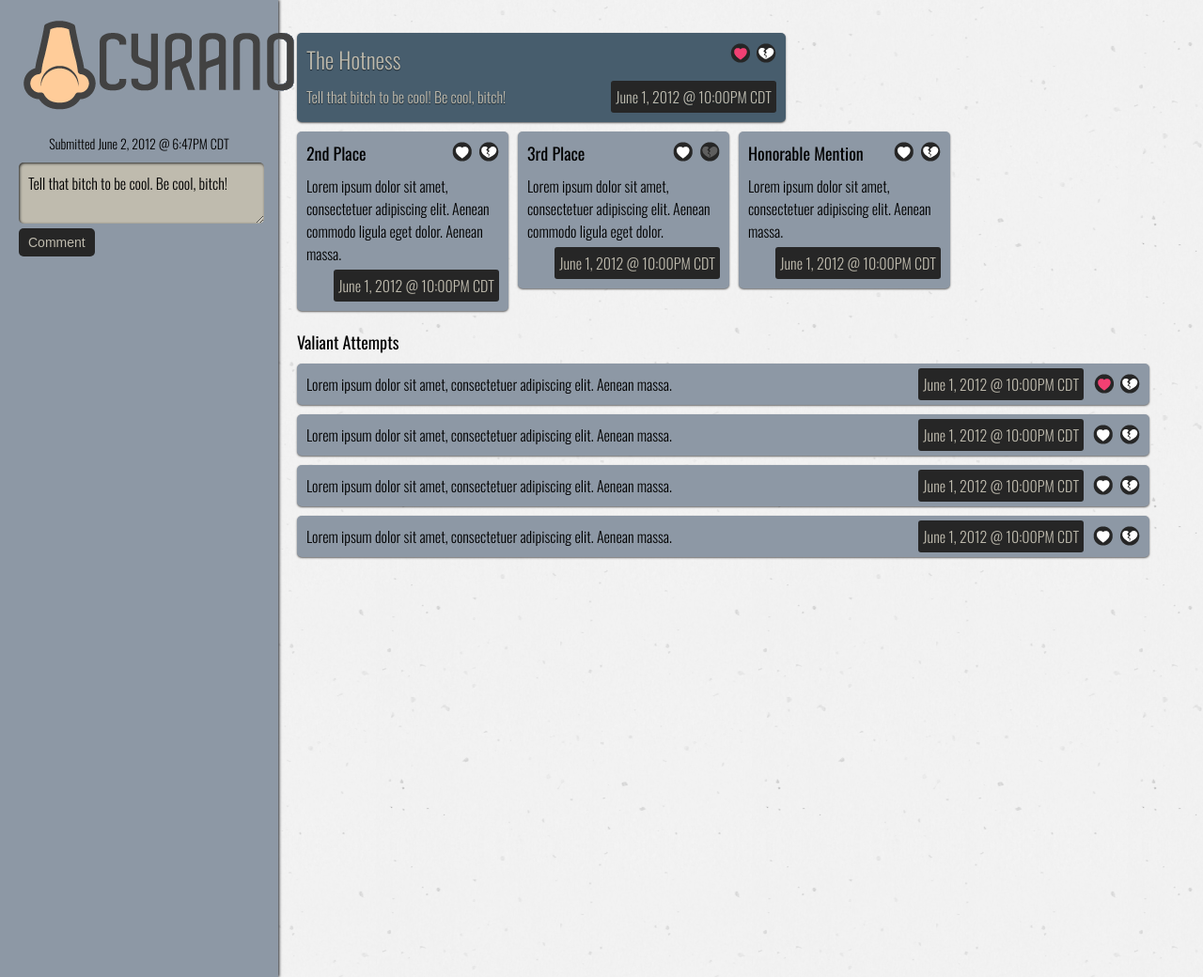
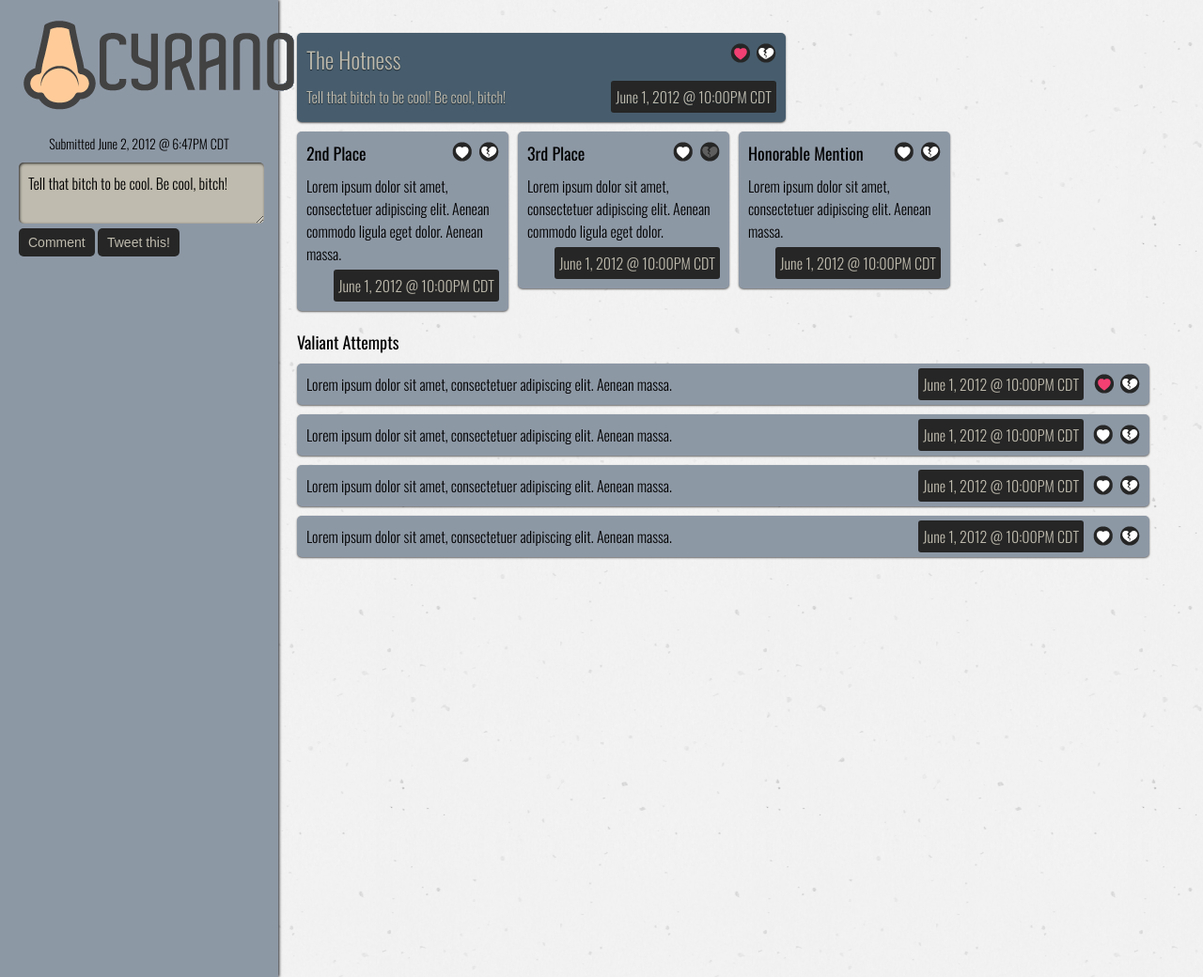
Before and after one commit to caseyjustus/cyrano, a PHP site: page /text.php?id=1 in a window 1280 px wide. Shown: the whole page at 94% size. Run offline with PHP 8.4, Linux system fonts and the light colour scheme; data that the repository does not hold is empty.

Commit message:
Tweeetter
Added tweet button to conversation view.

```diff
--- a/www/conversation.php
+++ b/www/conversation.php
@@ -33,6 +33,7 @@
 
 	<textarea>Tell that bitch to be cool. Be cool, bitch!</textarea>
 	<button>Comment</button>
+	<button>Tweet this!</button>
 
 </div>
 
```
